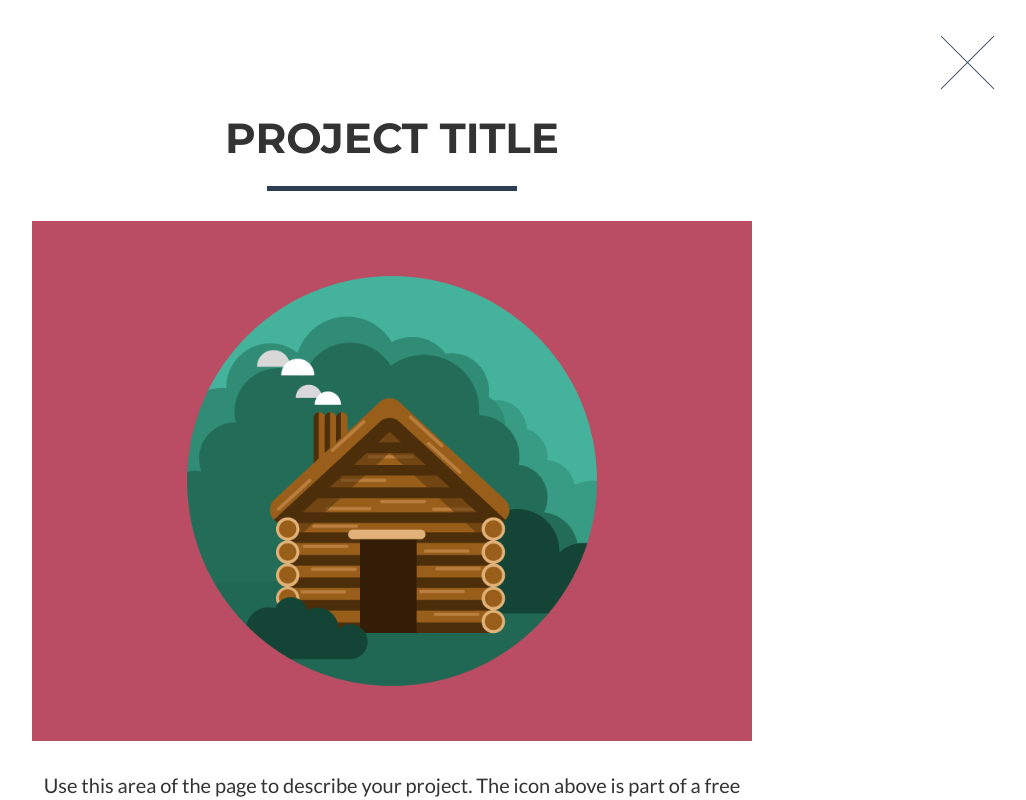
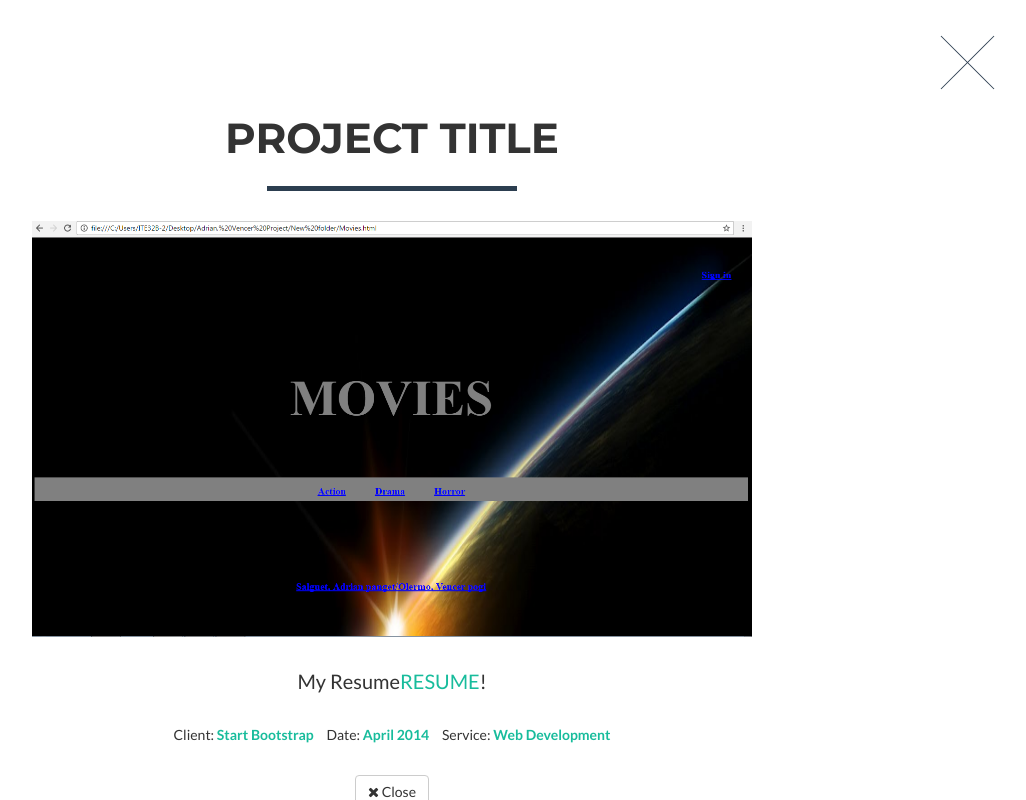
Before and after one commit to specialforceclan/olermovencer, a website: page index.html in a window 1280 px wide. Both pictures are taken after a click on the link 250 px from the left and 986 px from the top of the page. Shown: the part 586-1386 px from the top of the page, without its empty margins (248-1274 px from the left). Drawn offline with nearby package versions, Linux system fonts and the light colour scheme; files that its build step writes are made by us from their sources; files whose address does not match are found by name.

Commit message:
Update index.html

```diff
--- a/index.html
+++ b/index.html
@@ -306,8 +306,8 @@
                         <div class="modal-body">
                             <h2>Project Title</h2>
                             <hr class="star-primary">
-                            <img src="img/portfolio/cabin.png" class="img-responsive img-centered" alt="">
-                            <p>Use this area of the page to describe your project. The icon above is part of a free icon set by <a href="https://sellfy.com/p/8Q9P/jV3VZ/">Flat Icons</a>. On their website, you can download their free set with 16 icons, or you can purchase the entire set with 146 icons for only $12!</p>
+                            <img src="img/portfolio/OLERMO.png" class="img-responsive img-centered" alt="">
+                            <p>My Resume<a href="RESUME.html">RESUME</a>!</p>
                             <ul class="list-inline item-details">
                                 <li>Client:
                                     <strong><a href="http://startbootstrap.com">Start Bootstrap</a>
```
